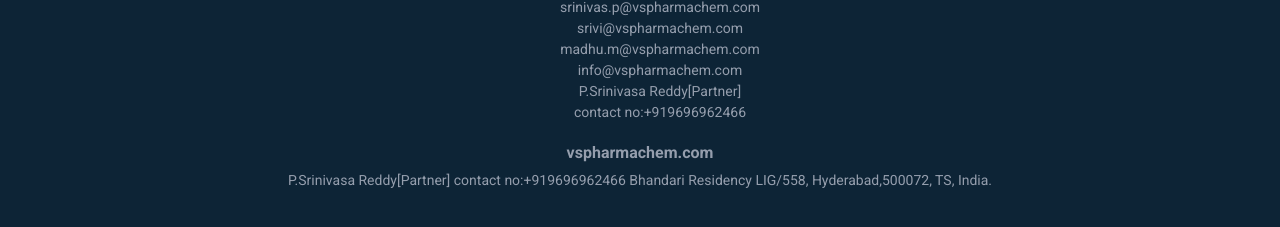
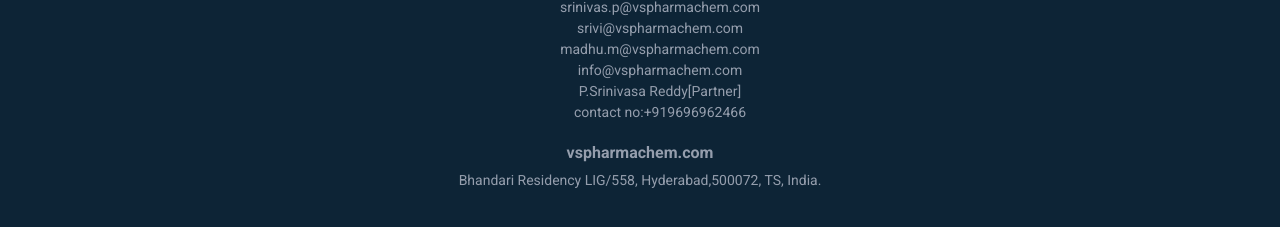
Before and after one commit to Jeshdeveloper2/vspharmachem, a plain HTML site: page index.html in a window 1280 px wide. Shown: the part 3005-3232 px from the top of the page. Drawn offline with nearby package versions, Linux system fonts and the light colour scheme; a web font is replaced by a local one.

Commit message:
Update index.html

```diff
--- a/index.html
+++ b/index.html
@@ -284,8 +284,6 @@
                         </ul>
                         <h1 class="footer-section-mail-id">vspharmachem.com</h1>
                         <p class="footer-section-address">
-                            P.Srinivasa Reddy[Partner]
-                            contact no:+919696962466
 
                             Bhandari Residency
 
```
